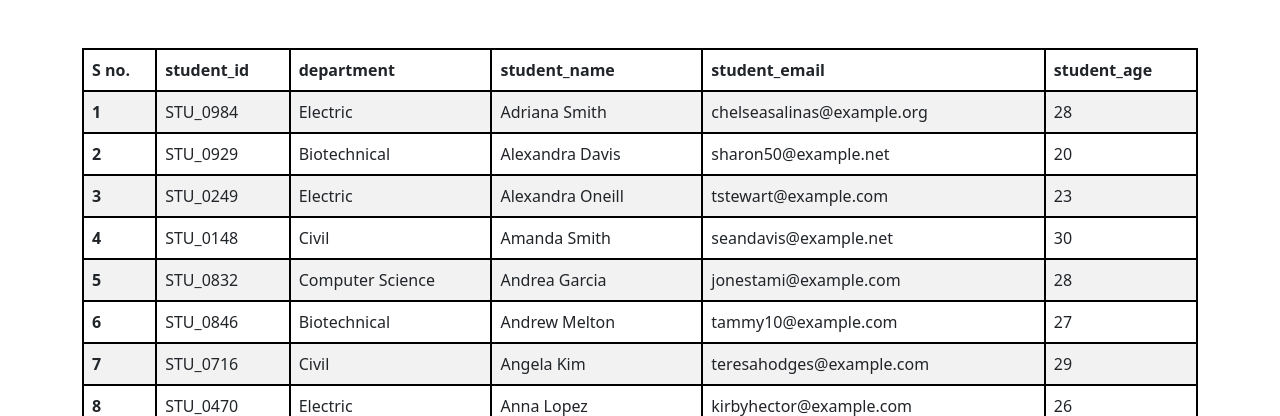
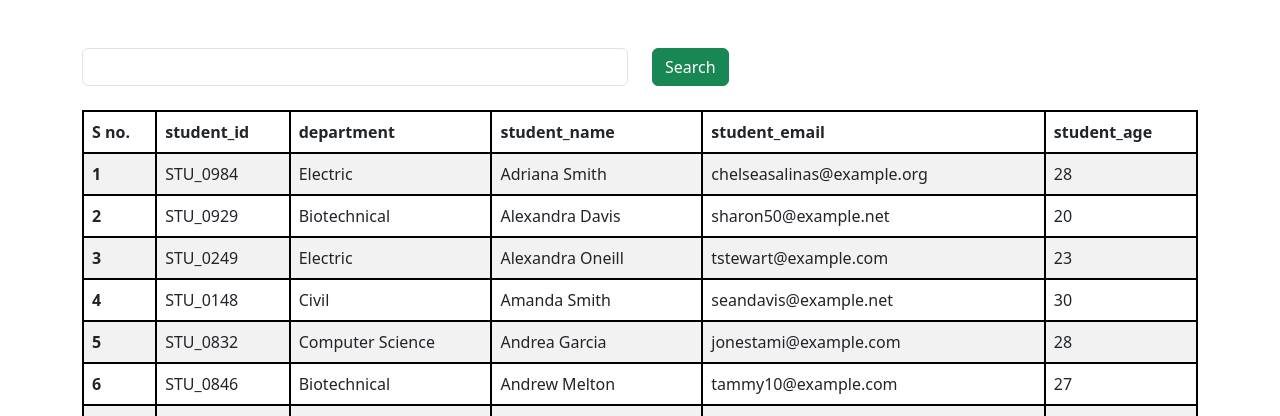
Before and after one commit to AseemGupta39/django_newton, a Django app: page /students/ in a window 1280 px wide. Shown: the part 56-472 px from the top of the page. Run offline with Django 4.2, Linux system fonts and the light colour scheme; data comes from the database, SQL or seed files in the repository; both versions use the stored data as it was after the commit.

Commit message:
18th video completd fully

```diff
--- a/vege/templates/report/students.html
+++ b/vege/templates/report/students.html
@@ -2,6 +2,17 @@
 {%block start%}
 
 <div class="container mt-5">
+<form class="mb-4 ">
+    <div class="row">
+        <div class="col-md-6">
+            <input class="form-control" name="search" placerholder='search'>
+        </div>
+
+        <div class='col-md-6'>
+            <button class="btn btn-success">Search</button>
+        </div>
+    </div>
+</form>
     <table class="table table-striped">
         <thead>
           <tr>
--- a/vege/views.py
+++ b/vege/views.py
@@ -5,6 +5,7 @@
 from django.contrib.auth import authenticate,login,logout
 from django.contrib.auth.decorators import login_required
 from django.core.paginator import Paginator
+from django.db.models import Q
 
 def register(request):
      if request.method == "POST":
@@ -126,8 +127,16 @@
 
 def get_students(request):
      queryset = Student.objects.all()
+
+     if request.GET.get('search'):
+          search = request.GET.get('search')
+          queryset = queryset.filter(Q(department__department__icontains=search) |
+                                   Q(student_name__icontains=search) |
+                                   Q(student_email__icontains=search) |
+                                   Q(student_id__student_id__icontains=search) |
+                                   Q(student_age__icontains=search) )
+     # | Q(student_id__icontains = search)
      paginator = Paginator(queryset, 25)  # Show 25 contacts per page.
-
      page_number = request.GET.get("page",1)
      page_obj = paginator.get_page(page_number)
      print(page_obj.object_list)
```
Also changed, not shown: db.sqlite3.
